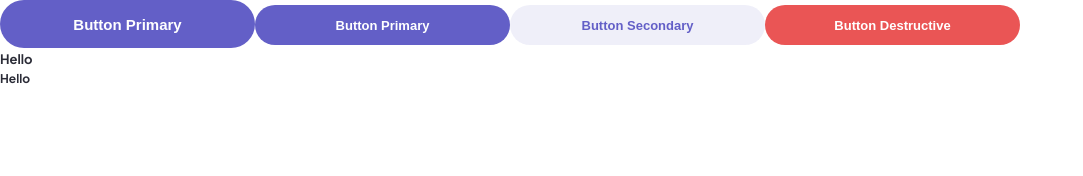
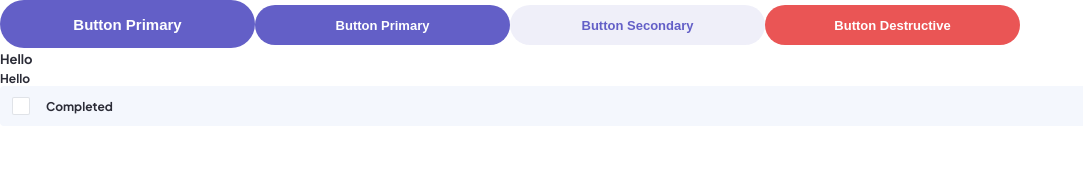
Before and after one commit to joanpujol/kanban-task-management-web-app, a Next.js app: page / in a window 1280 px wide. Shown: the top 176 px of the page, without its empty margins (0-1083 px from the left). Built offline with nearby package versions, Linux system fonts and the light colour scheme.

Commit message:
Add checkbox component

```diff
--- a/app/page.tsx
+++ b/app/page.tsx
@@ -1,4 +1,5 @@
 import { Button } from "../components/atoms/Button/Button";
+import Checkbox from "../components/atoms/Checkbox/Checkbox";
 import { Text } from "../components/atoms/Typography/Text";
 import Layout from "./layout";
 
@@ -11,6 +12,7 @@ export default function HomePage() {
       <Button variant="destructive" size="sm">Button Destructive</Button>
       <Text size="lg" bold>Hello</Text>
       <Text size="md">Hello</Text>
+      <Checkbox />
     </Layout>
   )
 }
--- /dev/null
+++ b/components/atoms/Checkbox/Checkbox.styles.tsx
@@ -0,0 +1,57 @@
+import styled from "styled-components";
+import { textStylesMd } from "../Typography/Text.styles";
+
+export const CheckboxContainer = styled.div`
+  display: flex;
+  justify-content: start;
+  align-items: center;
+  background: red;
+  height: 40px;
+  padding: 0 12px;
+  background: ${({ theme }) => theme.colors.lightGrey};
+  border-radius: 4px;
+  cursor: pointer;
+
+  &:hover {
+    background: rgba(99, 95, 199, 0.25);
+  }
+`
+
+export const CheckboxSpan = styled.span<{$checked: boolean}>`
+  ${textStylesMd}
+
+  ${({ $checked }) => $checked && `
+    /* TODO: Refactor to work in dark mode  */
+    & {
+      color: rgba(0, 0, 18, 0.5);
+      text-decoration-line: line-through;
+    }
+  `}
+`
+
+export const StyledCheckbox = styled.div<{$checked: boolean}>`
+  display: inline-block;
+  width: 16px;
+  height: 16px;
+  background: ${({$checked, theme}) => $checked ? theme.colors.main : theme.colors.white};
+  border-radius: 2px;
+  margin-right: 16px;
+  border: 1px solid rgba(130, 143, 163, 0.25);
+
+  & > svg {
+    visibility: ${({$checked}) => $checked ? 'visible' : 'hidden'}
+  }
+`
+
+export const HiddenCheckbox = styled.input.attrs({ type: 'checkbox' })`
+  border: 0;
+  clip: rect(0 0 0 0);
+  clippath: inset(50%);
+  height: 1px;
+  margin: -1px;
+  overflow: hidden;
+  padding: 0;
+  position: absolute;
+  white-space: nowrap;
+  width: 1px;
+`
--- /dev/null
+++ b/components/atoms/Checkbox/Checkbox.tsx
@@ -0,0 +1,27 @@
+"use client";
+
+import { useState } from "react";
+import * as S from "./Checkbox.styles";
+import { Check } from "../Icons/Check/Check";
+
+export const Checkbox = () => {
+  const [checked, setChecked] = useState(false);
+
+  const handleCheckboxChange = (event: React.ChangeEvent<HTMLInputElement>) => {
+    setChecked(event.target.checked);
+  };
+
+  return (
+    <label>
+      <S.CheckboxContainer>
+        <S.HiddenCheckbox checked={checked} onChange={handleCheckboxChange} />
+        <S.StyledCheckbox $checked={checked}>
+          <Check />
+        </S.StyledCheckbox>
+        <S.CheckboxSpan $checked={checked}>Completed</S.CheckboxSpan>
+      </S.CheckboxContainer>
+    </label>
+  );
+};
+
+export default Checkbox;
--- /dev/null
+++ b/components/atoms/Icons/Check/Check.styles.tsx
@@ -0,0 +1,7 @@
+import styled from "styled-components";
+
+export const StyledCheckIcon = styled.svg`
+  fill: none;
+  stroke: white;
+  stroke-width: 2px;
+`
--- /dev/null
+++ b/components/atoms/Icons/Check/Check.tsx
@@ -0,0 +1,7 @@
+import * as S from "./Check.styles";
+
+export const Check = () => (
+  <S.StyledCheckIcon viewBox="-1.6 0 14 10.5">
+    <path d="M1.27588 3.06593L4.03234 5.82239L9.03234 0.822388" />
+  </S.StyledCheckIcon>
+)
--- a/components/atoms/Typography/Text.styles.tsx
+++ b/components/atoms/Typography/Text.styles.tsx
@@ -2,6 +2,13 @@
 
 import styled, { css } from "styled-components";
 import { TypographySize } from "./Typography.types";
+
+export const textStylesMd = css`
+  color: ${({ theme }) => theme.colors.darkGrey};
+  font-weight: 700;
+  font-size: 12px;
+  line-height: 15px;
+`;
 
 const getTextStyles = (
   size: Extract<TypographySize, "md" | "lg">,
@@ -14,12 +21,7 @@ const getTextStyles = (
       font-size: 13px;
       line-height: 23px;
     `,
-    md: css`
-      color: ${({ theme }) => theme.colors.darkGrey};
-      font-weight: 700;
-      font-size: 12px;
-      line-height: 15px;
-    `,
+    md: textStylesMd,
   };
   return textStyles[size];
 };
```
